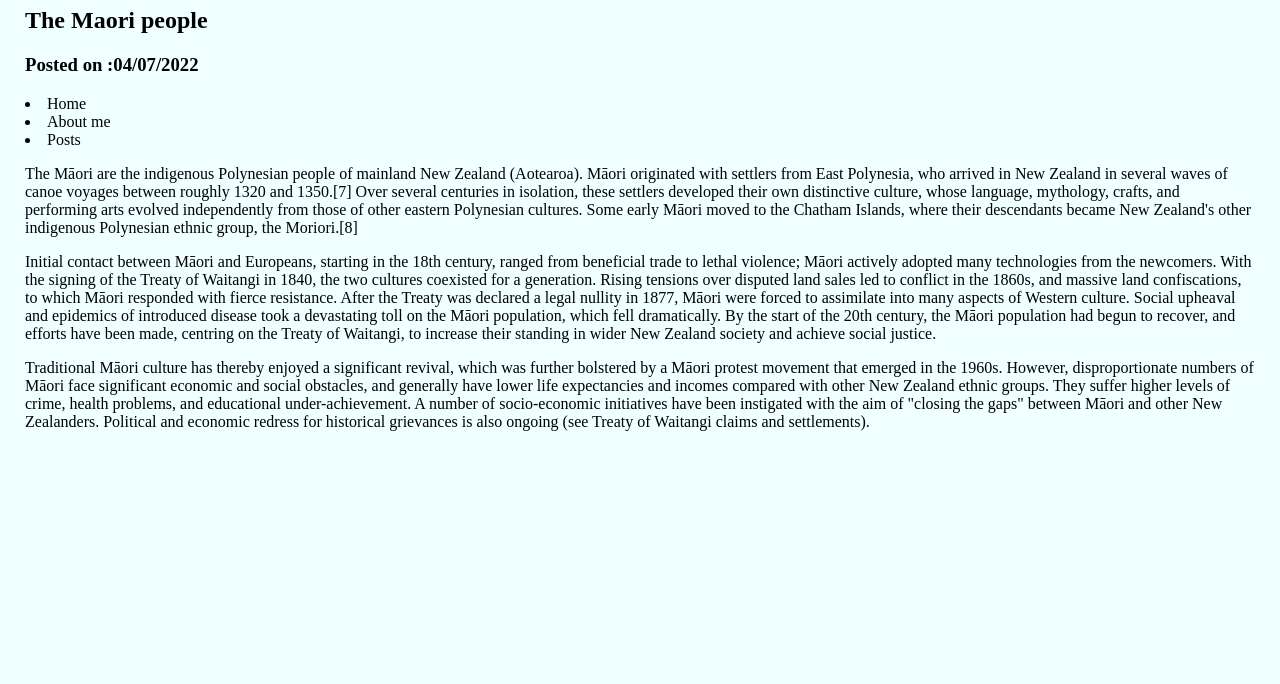
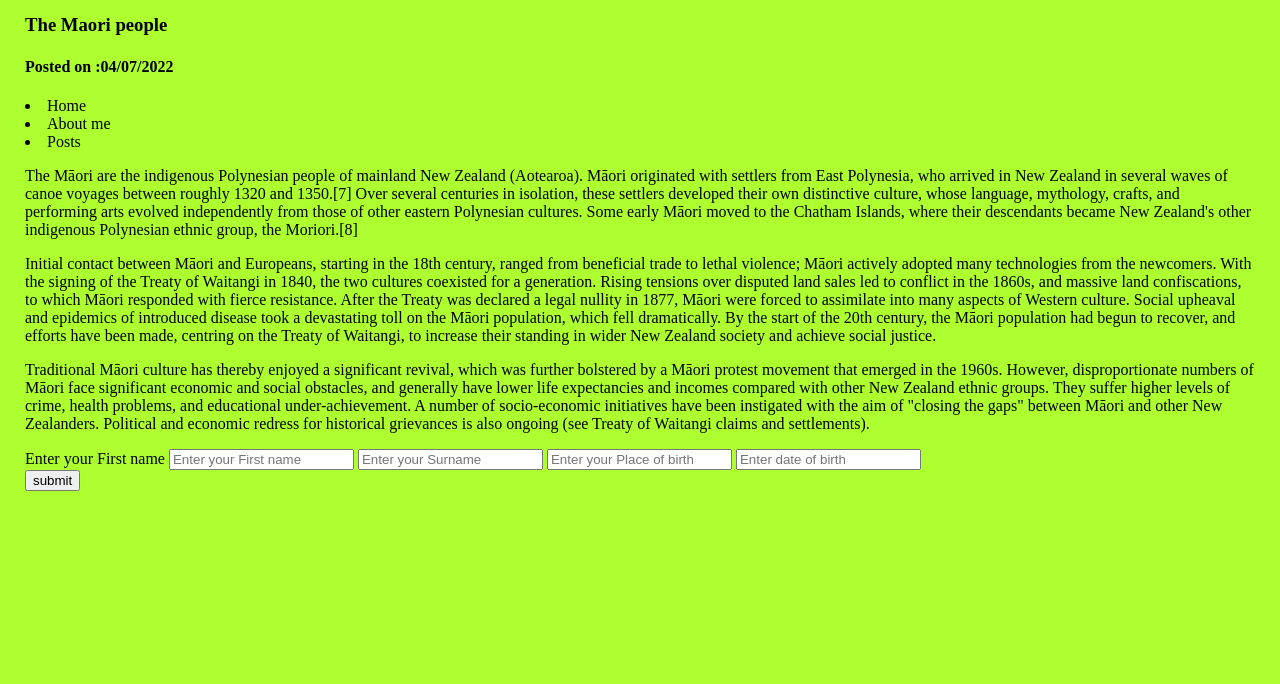
Before and after one commit to Mangereza/Inspire-In-stem, a plain HTML site: page Web/index.html in a window 1280 px wide. Shown: the part 116-800 px from the top of the page. Drawn offline with Linux system fonts and the light colour scheme.

Commit message:
index.js

```diff
--- a/Web/css/style.css
+++ b/Web/css/style.css
@@ -1,6 +1,6 @@
 body{
     margin: 25px;
-    background-color: azure;
+    background-color:greenyellow;
 }
 .block{
     color:coral;
--- a/Web/index.html
+++ b/Web/index.html
@@ -2,19 +2,14 @@
 <html>
 <head>
     <link rel="stylesheet" href="./css/style.css"
-<h1>Welcome to My blog </h1>
 </head>
+<div>
 <body>
-    <script>
-        let name = "Mangereza Rehema";
-        let sentence = "Wecome to our site"
-        document.write(name)
-        document.write(sentence)
-        alert("helooo")
-    </script>
-    <h1>Discovery Blog </h1>
-    <h2>The Maori people </h2>
-    <h3>Posted on :04/07/2022 </h3>
+    <h1>Welcome to My blog </h1>
+
+    <h2>Discovery Blog </h2>
+    <h3>The Maori people </h3>
+    <h4>Posted on :04/07/2022 </h4>
 <nav id="nav-1">
     <li>Home</li>
     <li>About me</li>
@@ -28,6 +23,18 @@
 <p> Traditional Māori culture has thereby enjoyed a significant revival, which was further bolstered by a Māori protest movement that emerged in the 1960s. However, disproportionate numbers of Māori face significant economic and social obstacles, and generally have lower life expectancies and incomes compared with other New Zealand ethnic groups. They suffer higher levels of crime, health problems, and educational under-achievement. A number of socio-economic initiatives have been instigated with the aim of "closing the gaps" between Māori and other New Zealanders. Political and economic redress for historical grievances is also ongoing (see Treaty of Waitangi claims and settlements).
     </p>
 </section>
+</div>
+<div>
+    <form action = "">
+        <label> Enter your First name </label>
+        <input type="text" placeholder="Enter your First name ">
+        <input type="text" placeholder="Enter your Surname ">
+        <input type="text" placeholder="Enter your Place of birth ">
+        <input type="text" placeholder="Enter date of birth">
+    </form>
+    <button onclick="SubmitButton()">submit</button>
+</div>
+    <script src="./js/index.js"></script>
 </body>
 
 </html>
--- /dev/null
+++ b/Web/js/index.js
@@ -0,0 +1,12 @@
+let message ="Hello world"
+console.log(message)
+//single line comment in Javascript
+/*
+Multiline comment in Javascript
+*/
+let num1 = 134
+let num2 = 134
+
+function submitButton(){
+    alert("Button has been clicked")
+}
```
